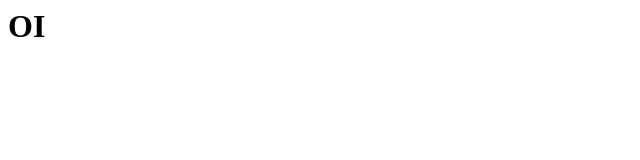
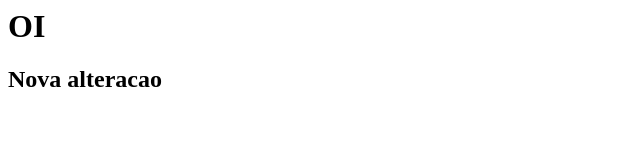
Before and after one commit to Lucaaas7/gama, a plain HTML site: page index.html in a window 1280 px wide. Shown: the whole page, without its empty margins (0-640 px from the left). Drawn offline with Linux system fonts and the light colour scheme.

Commit message:
nova alteração

```diff
--- a/index.html
+++ b/index.html
@@ -1,5 +1,6 @@
 <html>
     <body>
         <h1> OI </h1>
+        <h2>Nova alteracao</h2>
     </body>
 </html>
```
